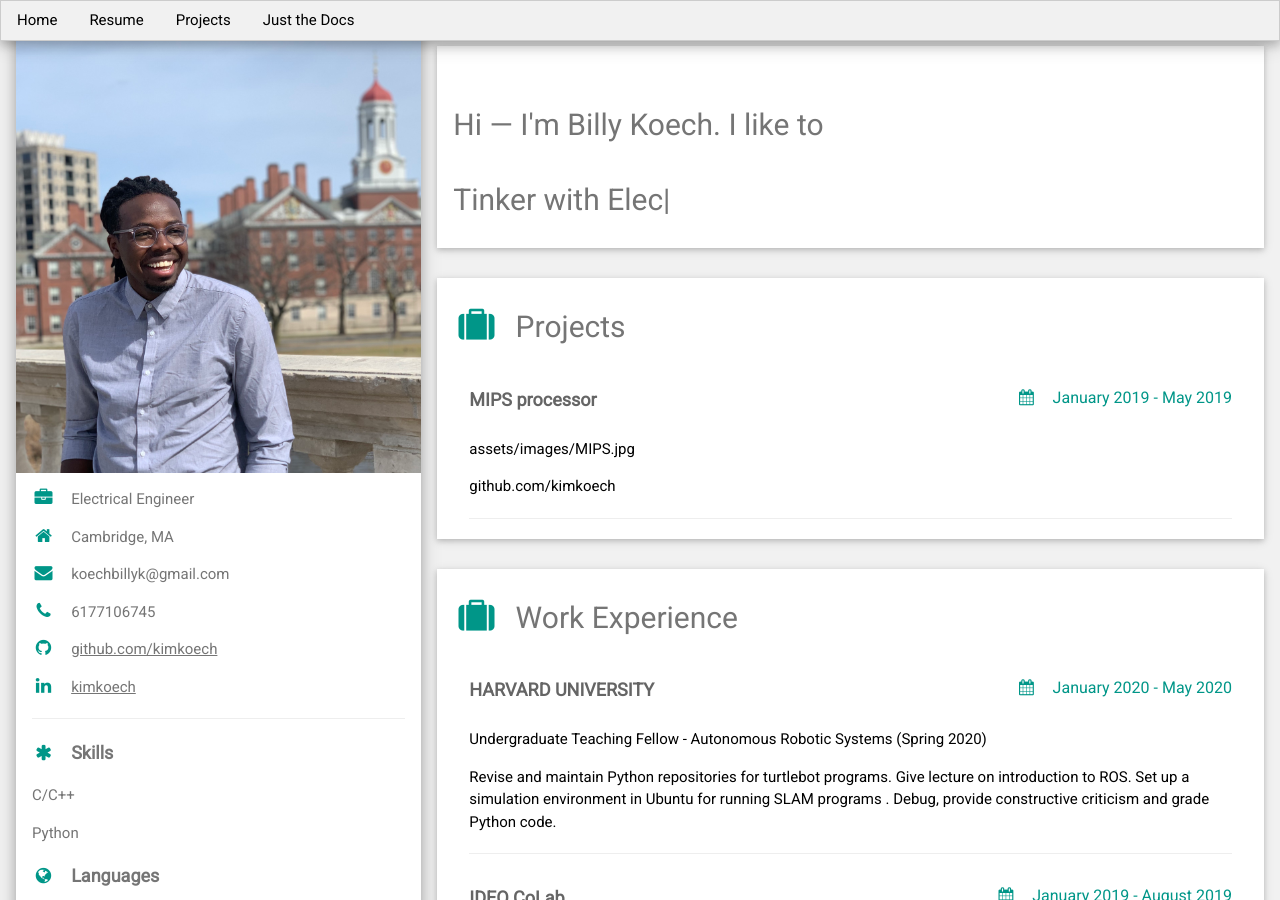
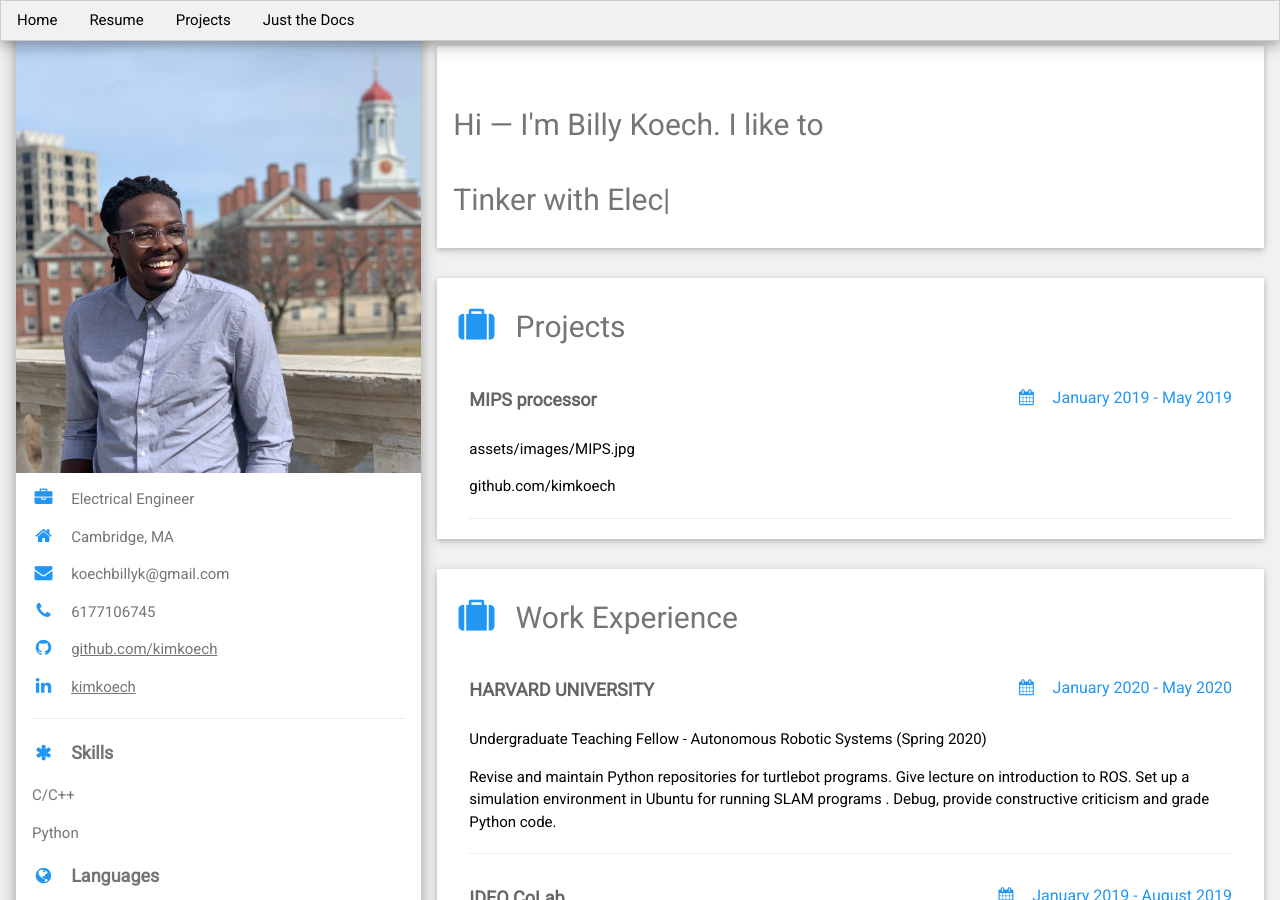
Before and after one commit to kimkoech/portfolio, a Jekyll site: the page built from index.md, in a window 1280 px wide and 900 px high. Built offline with Jekyll 4.4.1, drawn with Linux system fonts in a browser that asks for light colours.

```diff
--- a/_includes/footer.html
+++ b/_includes/footer.html
@@ -1,4 +1,4 @@
-<footer class="w3-container w3-teal w3-center w3-margin-top">
+<footer class="w3-container w3-{{ page.color_scheme }} w3-center w3-margin-top">
     <div style="padding-top: 20px; padding-bottom: 20px;">
     </div>
 
--- a/_includes/navigation.html
+++ b/_includes/navigation.html
@@ -1,8 +1,8 @@
 <div class="w3-full">
     <div class="w3-top w3-bar w3-border w3-card-4 w3-light-grey w3-margin-bottom">
-        <a href="#" class="w3-bar-item w3-button" onclick="openTab('Home')" >Home</a>
-        <a href="#" class="w3-bar-item w3-button" onclick="openTab('Resume')" >Resume</a>
-        <a href="#" class="w3-bar-item w3-button" onclick="openTab('Projects')" >Projects</a>
+        <a href="#Home" class="w3-bar-item w3-button" onclick="openTab('Home')" >Home</a>
+        <a href="#Resume" class="w3-bar-item w3-button" onclick="openTab('Resume')" >Resume</a>
+        <a href="#Projects" class="w3-bar-item w3-button" onclick="openTab('Projects')" >Projects</a>
         <a href="#" class="w3-bar-item w3-button">Just the Docs</a>
       </div>
     </div>
--- a/_layouts/default.html
+++ b/_layouts/default.html
@@ -26,19 +26,19 @@
                 <div class="w3-container">
                 <!-- Profile -->
 
-                  <!-- <p><i class="fa fa-toggle-off fa-fw w3-margin-right w3-large w3-text-teal"></i><button class="w3-button w3-round-xxlarge w3-black" onclick="toggleDarkMode()" >Dark Mode</button></p> -->
-                  <p><i class="fa fa-briefcase fa-fw w3-margin-right w3-large w3-text-teal"></i>{{ site.data.profile.profession }}</p>
-                  <p><i class="fa fa-home fa-fw w3-margin-right w3-large w3-text-teal"></i>{{ site.data.profile.location }}</p>
-                  <p><i class="fa fa-envelope fa-fw w3-margin-right w3-large w3-text-teal"></i>{{ site.data.profile.email }}</p>
-                  <p><i class="fa fa-phone fa-fw w3-margin-right w3-large w3-text-teal"></i>{{ site.data.profile.phone }}</p>
-                  <p><i class="fa fa-github fa-fw w3-margin-right w3-large w3-text-teal"></i><a href="{{ site.data.profile.github }}">github.com/kimkoech</a></p>
-                  <p><i class="fa fa-linkedin fa-fw w3-margin-right w3-large w3-text-teal"></i><a href="{{ site.data.profile.linkedin }}">kimkoech</a></p>
+                  <!-- <p><i class="fa fa-toggle-off fa-fw w3-margin-right w3-large w3-text-{{ page.color_scheme }}"></i><button class="w3-button w3-round-xxlarge w3-black" onclick="toggleDarkMode()" >Dark Mode</button></p> -->
+                  <p><i class="fa fa-briefcase fa-fw w3-margin-right w3-large w3-text-{{ page.color_scheme }}"></i>{{ site.data.profile.profession }}</p>
+                  <p><i class="fa fa-home fa-fw w3-margin-right w3-large w3-text-{{ page.color_scheme }}"></i>{{ site.data.profile.location }}</p>
+                  <p><i class="fa fa-envelope fa-fw w3-margin-right w3-large w3-text-{{ page.color_scheme }}"></i>{{ site.data.profile.email }}</p>
+                  <p><i class="fa fa-phone fa-fw w3-margin-right w3-large w3-text-{{ page.color_scheme }}"></i>{{ site.data.profile.phone }}</p>
+                  <p><i class="fa fa-github fa-fw w3-margin-right w3-large w3-text-{{ page.color_scheme }}"></i><a href="{{ site.data.profile.github }}">github.com/kimkoech</a></p>
+                  <p><i class="fa fa-linkedin fa-fw w3-margin-right w3-large w3-text-{{ page.color_scheme }}"></i><a href="{{ site.data.profile.linkedin }}">kimkoech</a></p>
 
                   <hr>
                   <!-- End profile -->
 
                     <!-- Skills -->
-                  <p class="w3-large"><b><i class="fa fa-asterisk fa-fw w3-margin-right w3-text-teal"></i>Skills</b></p>
+                  <p class="w3-large"><b><i class="fa fa-asterisk fa-fw w3-margin-right w3-text-{{ page.color_scheme }}"></i>Skills</b></p>
 
                   {% for item in site.data.skills %}
                   <p> {{ item.name }}</p>
@@ -49,12 +49,12 @@
 
 
                     <!-- Languages -->
-                  <p class="w3-large w3-text-theme"><b><i class="fa fa-globe fa-fw w3-margin-right w3-text-teal"></i>Languages</b></p>
+                  <p class="w3-large w3-text-theme"><b><i class="fa fa-globe fa-fw w3-margin-right w3-text-{{ page.color_scheme }}"></i>Languages</b></p>
 
                   {% for item in site.data.languages %}
                   <p>{{ item.lang }}</p>
                   <div class="w3-light-grey w3-round-xlarge">
-                    <div class="w3-round-xlarge w3-teal" style="height:24px;width:{{ item.level }}%"></div>
+                    <div class="w3-round-xlarge w3-{{ page.color_scheme }}" style="height:24px;width:{{ item.level }}%"></div>
                   </div>
                   {% endfor %}
                   <!-- End languages -->
--- a/_layouts/home.html
+++ b/_layouts/home.html
@@ -35,13 +35,13 @@ layout: default
     <!--Projects-->
     <div id="Projects" class="maincontent w3-animate-top">
     <div style="margin-top: 30px;" class="w3-container w3-card w3-white w3-margin-bottom">
-        <h2 class="w3-text-grey w3-padding-16"><i class="fa fa-suitcase fa-fw w3-margin-right w3-xxlarge w3-text-teal"></i>Projects</h2>
+        <h2 class="w3-text-grey w3-padding-16"><i class="fa fa-suitcase fa-fw w3-margin-right w3-xxlarge w3-text-{{ page.color_scheme }}"></i>Projects</h2>
 
       {% for project in site.data.projects %}
       <div class="w3-container">
 
             <h5 style="float: left;" class="w3-opacity"><b>{{ project.title }}</b></h5>
-            <h6 style="float:right;"class="w3-text-teal"><i class="fa fa-calendar fa-fw w3-margin-right"></i>{{ project.date }} </h6>
+            <h6 style="float:right;"class="w3-text-{{ page.color_scheme }}"><i class="fa fa-calendar fa-fw w3-margin-right"></i>{{ project.date }} </h6>
             <div style="clear: both;"></div>
 
         <p>{{ project.image }}</p>
@@ -57,13 +57,13 @@ layout: default
     <!-- Resume -->
     <div id="Resume" class="maincontent w3-animate-top">
     <div style="margin-top: 30px;" class="w3-container w3-card w3-white w3-margin-bottom">
-      <h2 class="w3-text-grey w3-padding-16"><i class="fa fa-suitcase fa-fw w3-margin-right w3-xxlarge w3-text-teal"></i>Work Experience</h2>
+      <h2 class="w3-text-grey w3-padding-16"><i class="fa fa-suitcase fa-fw w3-margin-right w3-xxlarge w3-text-{{ page.color_scheme }}"></i>Work Experience</h2>
 
       {% for job in site.data.work %}
       <div class="w3-container">
 
             <h5 style="float: left;" class="w3-opacity"><b>{{ job.company }}</b></h5>
-            <h6 style="float:right;"class="w3-text-teal"><i class="fa fa-calendar fa-fw w3-margin-right"></i>{{ job.start }} - {{ job.end }} </h6>
+            <h6 style="float:right;"class="w3-text-{{ page.color_scheme }}"><i class="fa fa-calendar fa-fw w3-margin-right"></i>{{ job.start }} - {{ job.end }} </h6>
             <div style="clear: both;"></div>
 
         <p>{{ job.title }}</p>
@@ -74,12 +74,12 @@ layout: default
     </div>
 
     <div class="w3-container w3-card w3-white w3-margin-bottom">
-      <h2 class="w3-text-grey w3-padding-16"><i class="fa fa-certificate fa-fw w3-margin-right w3-xxlarge w3-text-teal"></i>Education</h2>
+      <h2 class="w3-text-grey w3-padding-16"><i class="fa fa-certificate fa-fw w3-margin-right w3-xxlarge w3-text-{{ page.color_scheme }}"></i>Education</h2>
 
       {% for school in site.data.education %}
       <div class="w3-container">
         <h5 style="float: left;" w3-opacity"><b>{{ school.institute }}</b></h5>
-        <h6 style="float: right;" class="w3-text-teal"><i class="fa fa-calendar fa-fw w3-margin-right"></i>{{school.graduation_date}}</h6>
+        <h6 style="float: right;" class="w3-text-{{ page.color_scheme }}"><i class="fa fa-calendar fa-fw w3-margin-right"></i>{{school.graduation_date}}</h6>
         <div style="clear: both;"></div>
         <p>{{ school.diploma}}</p>
         <hr>
```
Also changed, not shown: other parts of _includes/navigation.html (+1 -0 lines), index.md (+1 -0 lines).
